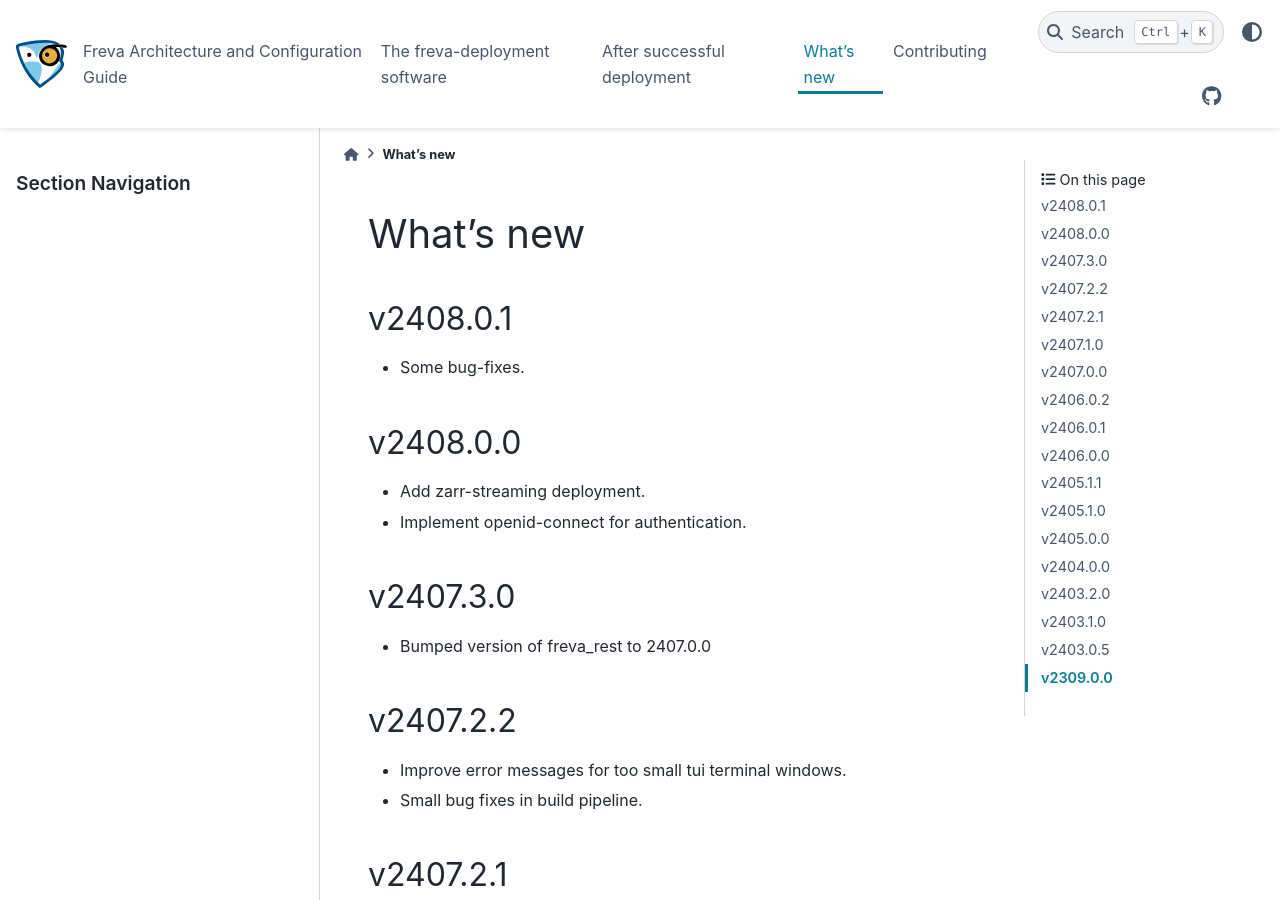
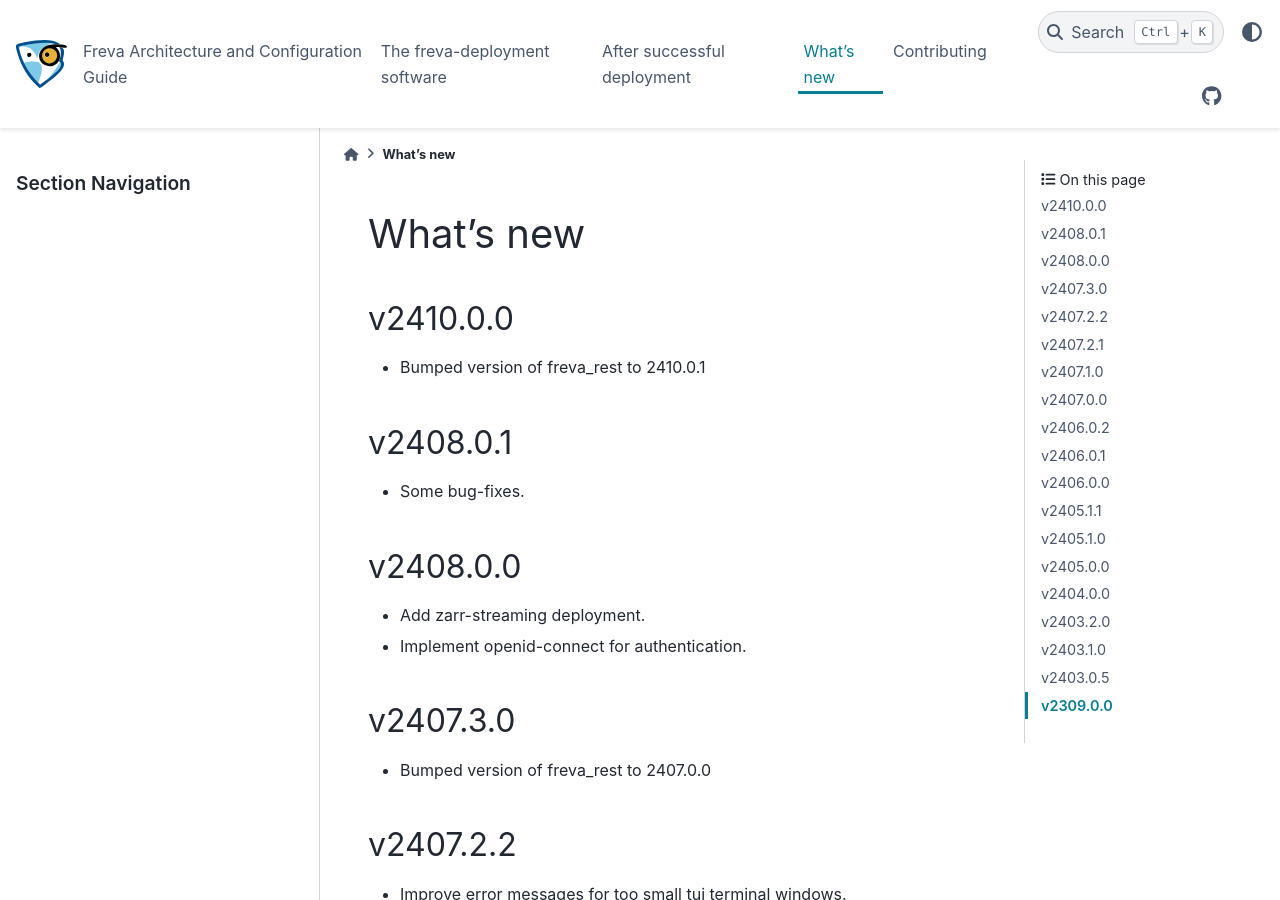
Before and after one commit to FREVA-CLINT/freva-deployment, a Sphinx documentation site: the page built from docs/whatsnew.rst, in a window 1280 px wide and 900 px high. Built offline with Sphinx 7.4.7 and the PyData theme 0.15.4, drawn with Linux system fonts in a browser that asks for light colours; pages that are not in the unit, such as notebooks, are missing from menus.

Commit message:
Bump freva_rest version to 2410.0.1

```diff
--- a/docs/whatsnew.rst
+++ b/docs/whatsnew.rst
@@ -6,6 +6,12 @@ What's new
 .. toctree::
    :maxdepth: 0
    :titlesonly:
+
+v2410.0.0
+~~~~~~~~
+* Bumped version of freva_rest to 2410.0.1
+
+
 
 v2408.0.1
 ~~~~~~~~
--- a/src/freva_deployment/__init__.py
+++ b/src/freva_deployment/__init__.py
@@ -1,7 +1,7 @@
 import argparse
 from urllib.request import urlretrieve
 
-__version__ = "2408.0.1"
+__version__ = "2410.0.0"
 
 FREVA_PYTHON_VERSION = "3.12"
 AVAILABLE_PYTHON_VERSIONS = ["3.8", "3.9", "3.10", "3.11", "3.12"]
```
Also changed, not shown: 1 other file.
